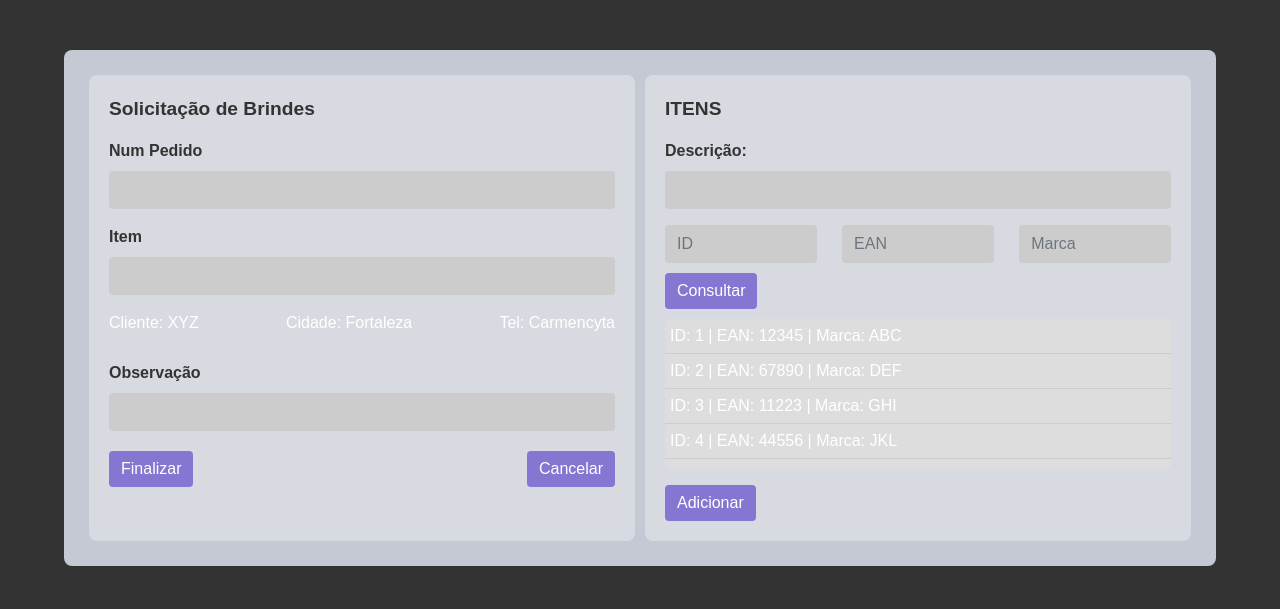
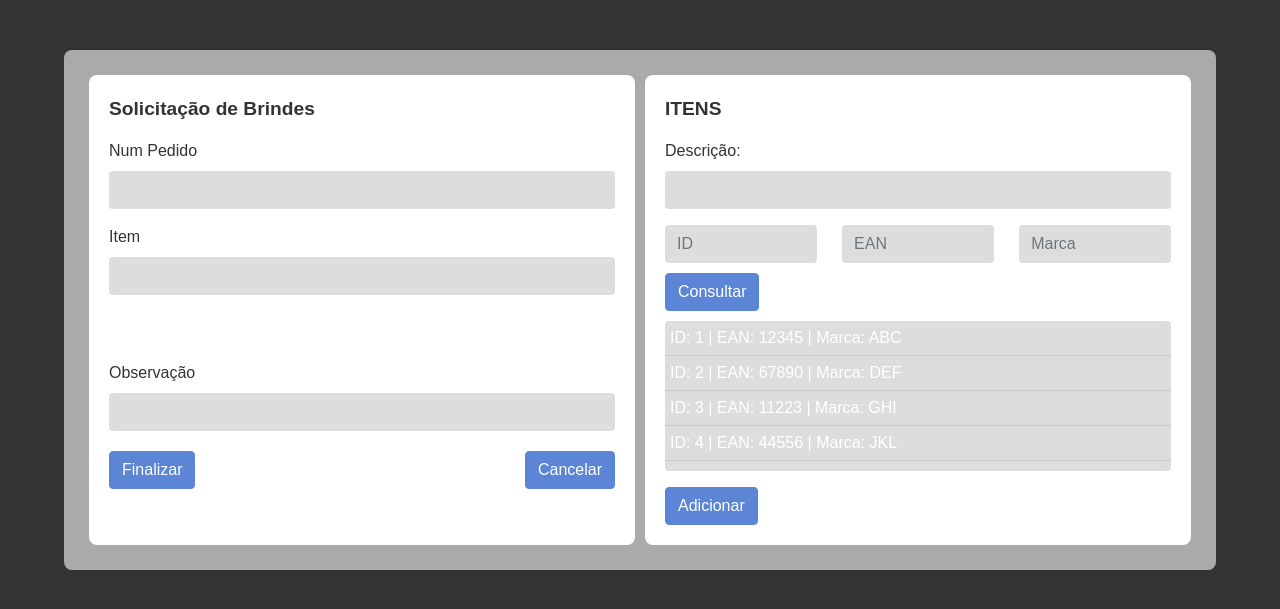
Before and after one commit to HelenaNascimento/ControleBrind, a Flask app: page /Pedido_Brinde in a window 1280 px wide. Shown: the top 609 px of the page. Run offline with Flask 3, Linux system fonts and the light colour scheme; a user stored in the database is signed in; some libraries are stand-ins or nearby versions.

Commit message:
'atualização'

```diff
--- a/Controle de Brinde/templates/Entrada/entrada.html
+++ b/Controle de Brinde/templates/Entrada/entrada.html
@@ -410,7 +410,6 @@
                                     <input type="text" class="form-control" name="complemento">
                                 </div>
                             </div>
-                            </div>
                         <div class="form-group mb-3">
                             <div class="row mb-3">
                                     <div class="col-md-4 form-group">
@@ -426,7 +425,6 @@
                                         <input type="text" class="form-control" name="cep">
                                     </div>
                             </div>
-                            <div>
                         </div>
                     </div>
                 </div>
--- a/Controle de Brinde/templates/Televendas/televendas.html
+++ b/Controle de Brinde/templates/Televendas/televendas.html
@@ -13,7 +13,7 @@
         }
         .container {
             display: flex;
-            background-color: #c4c9d4;
+            background-color: #aaa;
             padding: 20px;
             border-radius: 8px;
             margin: 50px auto;
@@ -22,26 +22,25 @@
         }
         .left-section, .right-section {
             flex: 1;
-            background-color: #d7dae0;
+            background-color: #fff;
             border-radius: 8px;
             padding: 20px;
             margin: 5px;
         }
         .form-group label {
-            font-weight: bold;
+            font-weight: #ddd;
             color: #333;
         }
         .form-control {
-            background-color: #ccc;
-            color: #333;
+            background-color: #ddd;
             border: none;
         }
         .btn-primary {
-            background-color: #8576d1;
-            border: none;
+            background-color: #5c85d6;
+            border-color: #5c85d6;
         }
         .btn-primary:hover {
-            background-color: #6459b2;
+            background-color: #3c5bb6;
         }
         .form-title {
             font-weight: bold;
```
Lines whose indentation alone changed are shown as unchanged.
